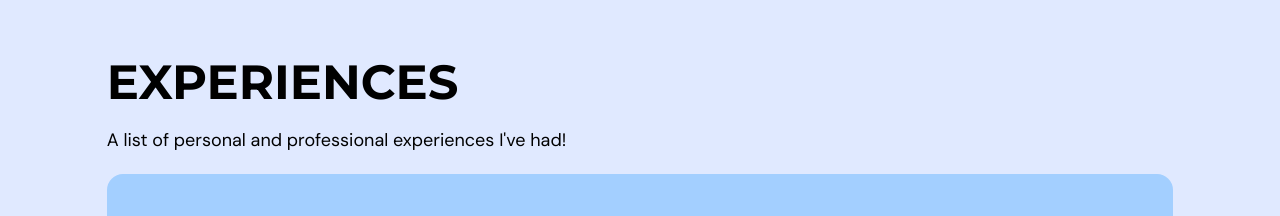
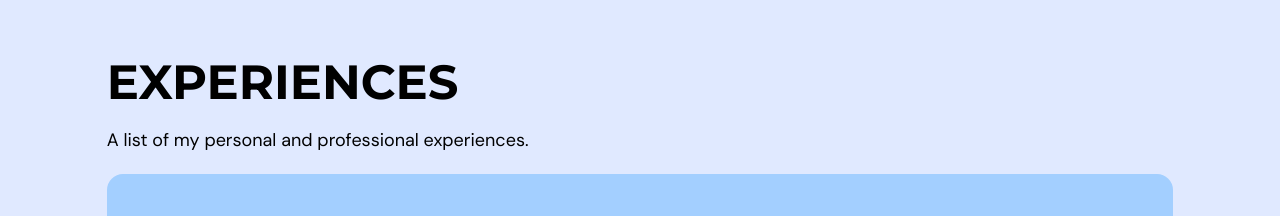
Before and after one commit to Mimsqueeze/Personal-Website, a React (Vite) app: page / in a window 1280 px wide. Shown: the part 5040-5256 px from the top of the page. Built offline with nearby package versions, Linux system fonts and the light colour scheme.

Commit message:
Update index.tsx

```diff
--- a/src/scenes/experiences/index.tsx
+++ b/src/scenes/experiences/index.tsx
@@ -82,7 +82,7 @@ const Experiences = ({ setSelectedPage }: Props) => {
           >
             <HText size={headerSize}>EXPERIENCES</HText>
             <p className={`my-5 ${headerDescriptionSize}`}>
-              A list of personal and professional experiences I've had!
+              A list of my personal and professional experiences.
             </p>
           </motion.div>
           {/* EXPERIENCES */}
```
